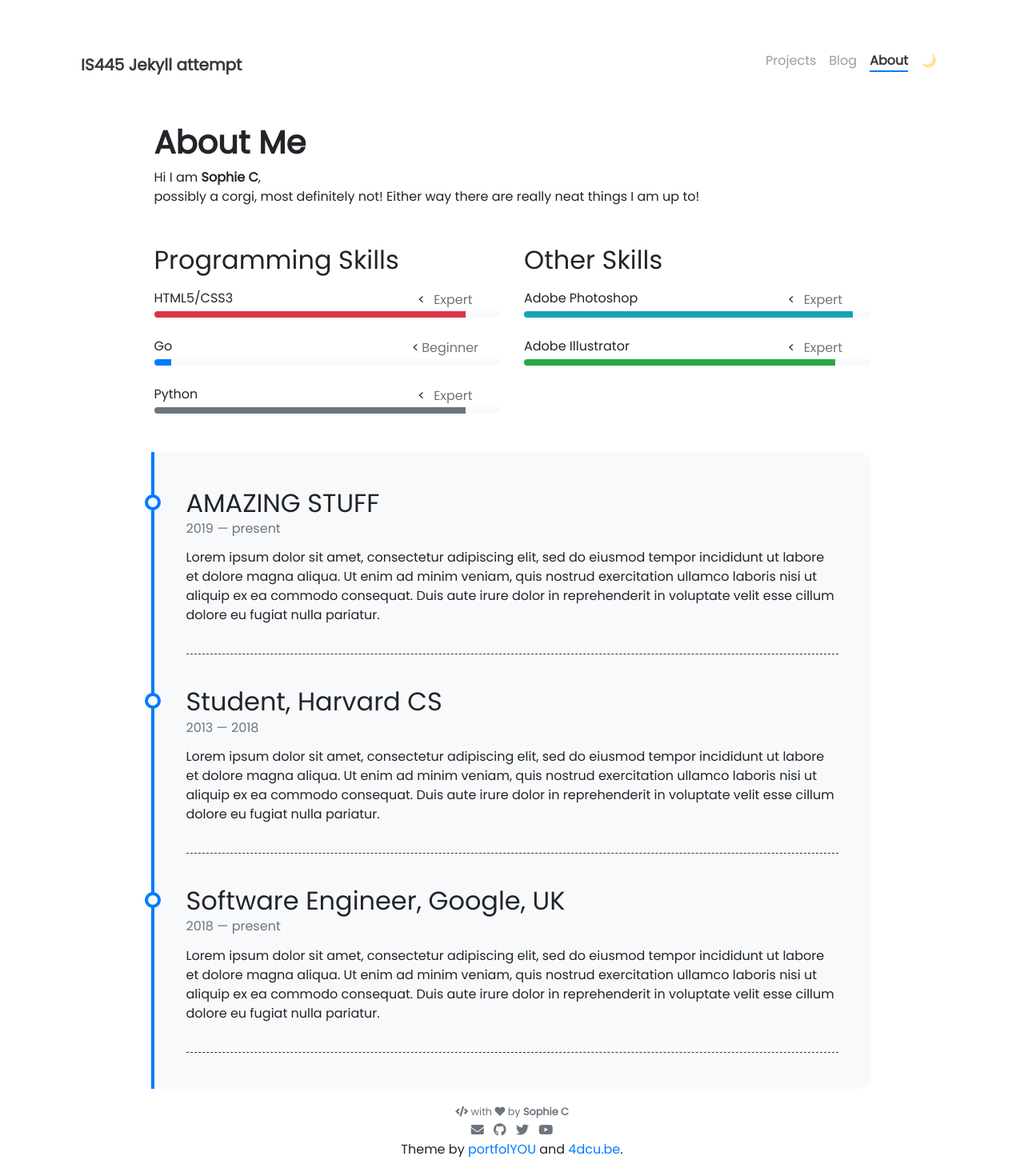
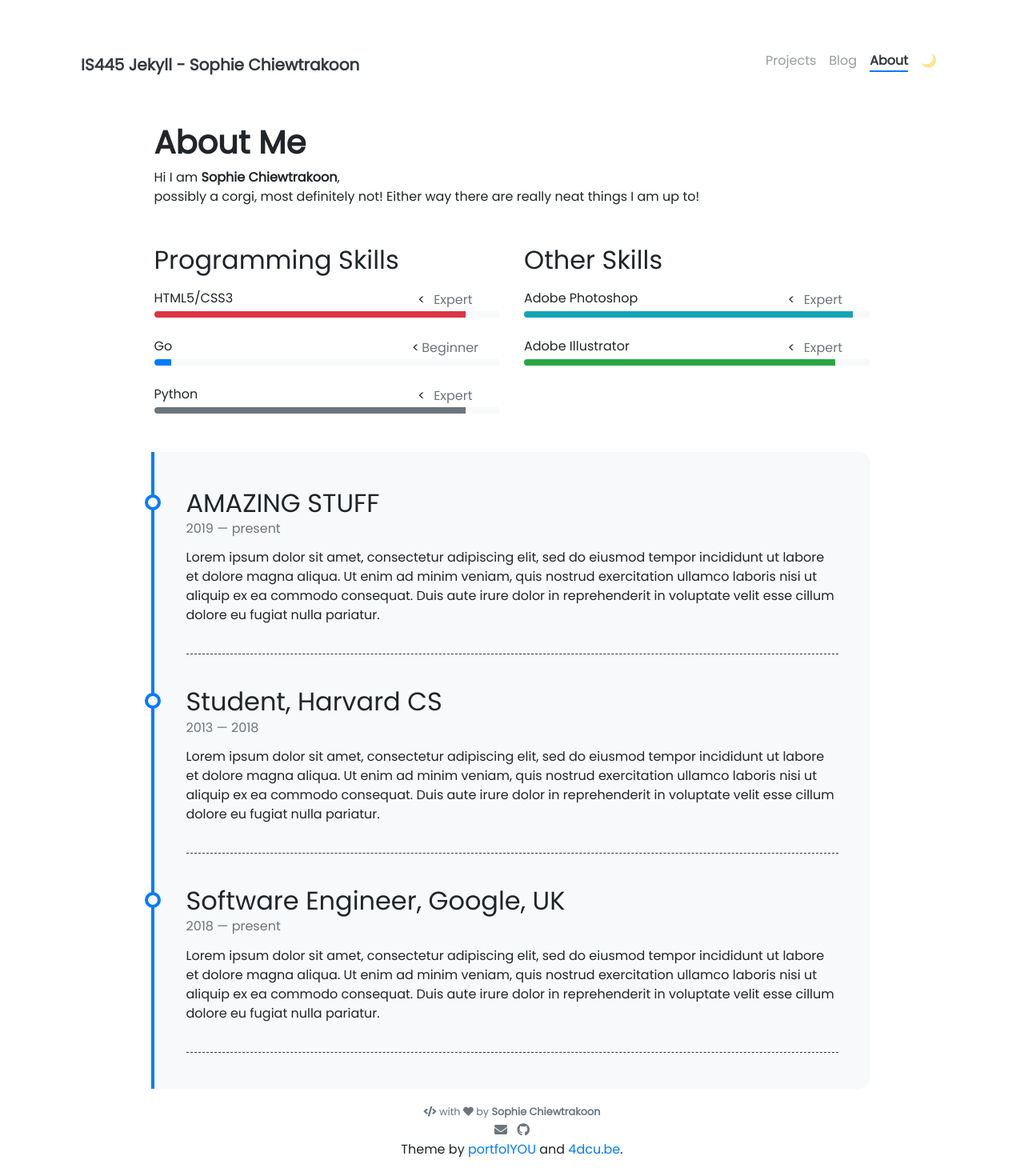
Before and after one commit to sophiechiewtrakoon/sophiechiewtrakoon.github.io, a Jekyll site: the page built from pages/about.md, in a window 1280 px wide. Shown: the whole page at 80% size. Built offline with Jekyll 4.4.1, drawn with Linux system fonts in a browser that asks for light colours; nearby versions of some CDN libraries.

Commit message:
Add BFRO visualization and resolve conflicts

```diff
--- a/_config.yml
+++ b/_config.yml
@@ -5,14 +5,20 @@
 # NOTE: it looks like you need to rebuild + repush everytime you update this _config.yml file
 
 ### Site Settings ###
-title               : IS445 Jekyll attempt
+title               : IS445 Jekyll - Sophie Chiewtrakoon
 description         : >-
-                      testing again
+                      testing!
 baseurl             : ""   # Change to empty quotes if you are hosting your site at <your-username>.github.io directly,
 #                                             otherwise will be hosted at <your-username>.github.io/{{base_url}}
 repository          :                     # Change to <your-username> for github OR, if that doesn't work <your-username>/<your-username>.github.io (or remove it if you don't need remote projects) -- for example, I would put "jnaiman" without the quotes after the ":" here
 open_new_tab        : false                             # Opens external URLs in new tab (works for posts, projects and navbar only)
 
+### Adding custom JS according to what that blog said
+custom_js:
+  - vega.min
+  - vega-lite.min
+  - vega-embed.min
+  - justcharts
 
 ### Plugins ###
 plugins:
@@ -34,13 +40,13 @@
 
 ### Author Info ###
 author:
-  name              : Sophie C
+  name              : Sophie Chiewtrakoon
   image             : https://media.tenor.com/8RcIoWTKYR4AAAAe/scuze-corgi.png
 #  behance           : your_username
 # dribbble          : your_username
-  email             : username@domain.com
+  email             : sophie.ctk@gmail.com
 #  facebook          : your_username
-  github            : jnaiman # JPN
+  github            : sophiechiewtrakoon # JPN
 # gitlab            : your_username
 # instagram         : your_username
 # kaggle            : your_username
@@ -51,9 +57,9 @@
 # stackoverflow     : your_user_id
 # tumblr            : your_username.tumblr.com
 #  twitch            : your_username
-  twitter           : your_username
+#  twitter           : your_username
 #  vimeo             : your_username
-  youtube           : your_channel_name
+#  youtube           : your_channel_name
 # keybase           : your_username
 
 
```
Also changed, not shown: 11 other files.
